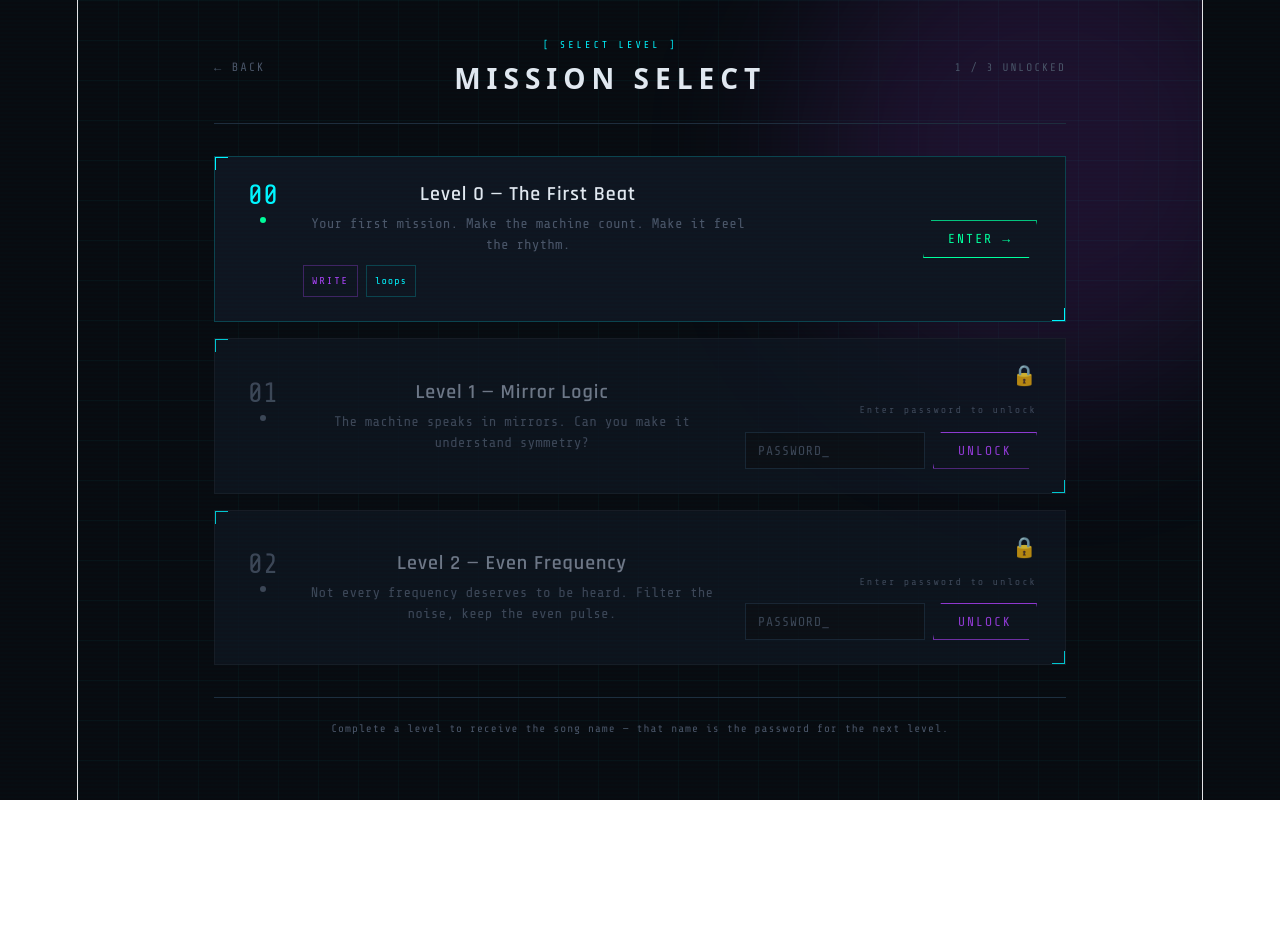
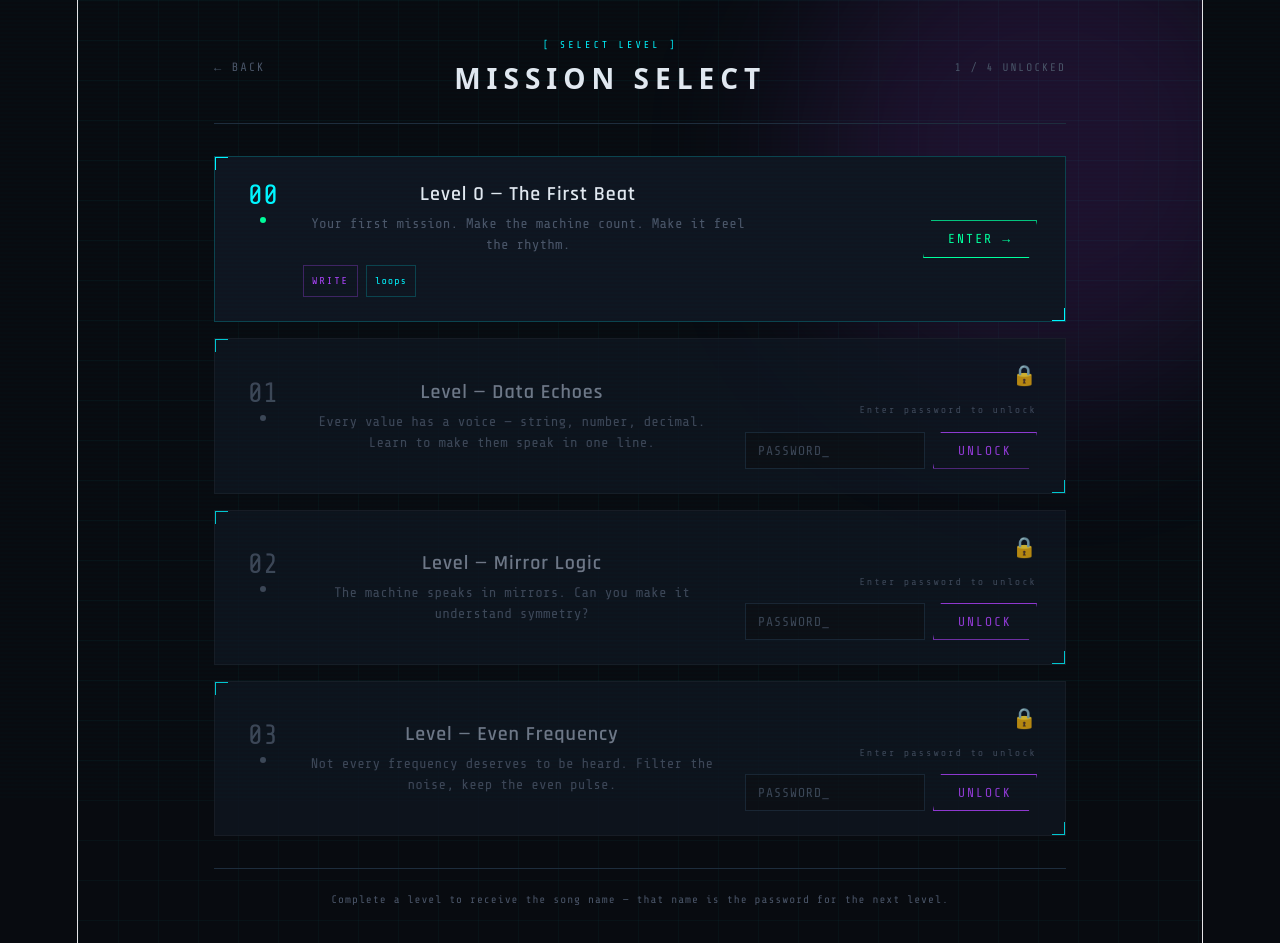
Before and after one commit to feress-klaii/Codio, a React (Vite) app in the folder frontend/: page / in a window 1280 px wide. Both pictures are taken after a click on the button "INITIALIZE SYSTEM". Before the commit the page ends 800 px from the top, so only its background shows below. Built offline with nearby package versions, Linux system fonts and the light colour scheme.

Commit message:
added a level as lvl1

```diff
--- a/frontend/src/App.jsx
+++ b/frontend/src/App.jsx
@@ -25,7 +25,12 @@ function App() {
         />
       )}
       {screen === "level" && selectedLevel !== null && (
+        // key={selectedLevel.id} forces a full remount whenever the level
+        // changes, so component state (code, language, harmony, etc.)
+        // never leaks between levels — even if two levels briefly share
+        // a stale id during a mid-edit, or you jump between levels fast.
         <Level
+          key={selectedLevel.id}
           level={selectedLevel}
           setScreen={setScreen}
         />
--- a/frontend/src/data/levels.js
+++ b/frontend/src/data/levels.js
@@ -1,6 +1,21 @@
+// ─────────────────────────────────────────────────────────────────────────
+// LEVEL CONFIG — single source of truth for the whole platform.
+//
+// `id`    — PERMANENT identifier. Never change once a level ships.
+//           Used for audio filenames, server-side hidden test lookup, etc.
+// `order` — DISPLAY/SEQUENCE position. Spaced by 10s on purpose, so a new
+//           level can be inserted anywhere later just by picking a number
+//           in between two existing ones — no renumbering, ever.
+//
+// Level 0 is the tutorial and is intentionally excluded from the
+// "learn path" topic progression — it has order 0 but isn't counted
+// as part of the curriculum sequence shown to the user.
+// ─────────────────────────────────────────────────────────────────────────
+
 export const levels = [
   {
     id: 0,
+    order: 0,
     title: "Level 0 — The First Beat",
     locked: false,
     password: null,
@@ -15,14 +30,18 @@ export const levels = [
     songName: "THE BEGINNING",
     requiredFeatures: ["loops"],
     hint: "Try using a for loop with range().",
-    // ── Generic scoring criteria ──
-    // Each criterion maps a check (key) to an audio layer and a point weight.
-    // The backend scores these generically — no per-level code needed.
+    editorHeight: "360px",
     criteria: [
       { key: "loops",           layer: "drums",  weight: 35 },
       { key: "no_syntax_error", layer: "chords", weight: 35 },
       { key: "correct_output",  layer: "bass",   weight: 30 },
     ],
+    layerDisplay: {
+      drums:  { label: "DRUMS",  desc: "Rhythm",    color: "var(--accent-cyan)"   },
+      chords: { label: "CHORDS", desc: "Clarity",   color: "var(--accent-purple)" },
+      bass:   { label: "BASS",   desc: "Precision", color: "var(--accent-pink)"   },
+      melody: { label: "MELODY", desc: "Harmony",   color: "var(--accent-green)"  },
+    },
     layers: {
       drums:  { src: "/audio/drums0.mp3",  broken: true },
       chords: { src: "/audio/chords0.mp3", broken: true },
@@ -30,11 +49,83 @@ export const levels = [
       melody: null,
     },
   },
+
   {
     id: 1,
-    title: "Level 1 — Mirror Logic",
+    order: 10,
+    title: "Level — Data Echoes",
     locked: true,
     password: "THE BEGINNING",
+    challenge: "Complete the formatReport function.\n\nGiven a name (string), age (integer), and score (float), return a formatted report string with the score shown to exactly 2 decimal places.",
+    examples: [
+      { input: 'formatReport("Alice", 30, 92.5)', output: "Name: Alice, Age: 30, Score: 92.50" },
+      { input: 'formatReport("Bob", 22, 75)',     output: "Name: Bob, Age: 22, Score: 75.00"   },
+      { input: 'formatReport("Cy", 19, 100)',     output: "Name: Cy, Age: 19, Score: 100.00"   },
+    ],
+    description: "Every value has a voice — string, number, decimal. Learn to make them speak in one line.",
+    type: "complete",
+    starterCode:
+`def formatReport(name, age, score):
+    # Complete this function
+    # Return: "Name: {name}, Age: {age}, Score: {score with 2 decimal places}"
+    pass
+
+# Public test runner — do not modify
+print(formatReport("Alice", 30, 92.5))
+print(formatReport("Bob", 22, 75))
+print(formatReport("Cy", 19, 100))
+`,
+    starterCodeJS:
+`var formatReport = function(name, age, score) {
+    // Complete this function
+    // Return: "Name: {name}, Age: {age}, Score: {score with 2 decimal places}"
+};
+
+// Public test runner — do not modify
+console.log(formatReport("Alice", 30, 92.5));
+console.log(formatReport("Bob", 22, 75));
+console.log(formatReport("Cy", 19, 100));
+`,
+    expectedOutput:   "Name: Alice, Age: 30, Score: 92.50\nName: Bob, Age: 22, Score: 75.00\nName: Cy, Age: 19, Score: 100.00",
+    expectedOutputJS: "Name: Alice, Age: 30, Score: 92.50\nName: Bob, Age: 22, Score: 75.00\nName: Cy, Age: 19, Score: 100.00",
+    songName: "TBD",
+    requiredFeatures: ["functions"],
+    hint: "Use an f-string in Python (f\"...{value:.2f}\") or toFixed(2) in JavaScript to format the score.",
+    editorHeight: "380px",
+    // Documentation only — the authoritative copy of these tests lives
+    // server-side in main.py and is never trusted from the client.
+    callTemplate: "formatReport({args})",
+    hiddenTests: [
+      { args: ["Zoe", 45, 60],    expected: "Name: Zoe, Age: 45, Score: 60.00" },
+      { args: ["Max", 8, 99.99], expected: "Name: Max, Age: 8, Score: 99.99"   },
+      { args: ["Ivy", 100, 0],   expected: "Name: Ivy, Age: 100, Score: 0.00"  },
+    ],
+    criteria: [
+      { key: "functions",         layer: "drums",  weight: 25 },
+      { key: "no_syntax_error",   layer: "chords", weight: 25 },
+      { key: "correct_output",    layer: "bass",   weight: 20 },
+      { key: "all_hidden_passed", layer: "melody", weight: 30 },
+    ],
+    layerDisplay: {
+      drums:  { label: "DRUMS",  desc: "Structure",      color: "var(--accent-cyan)"   },
+      chords: { label: "CHORDS", desc: "Clarity",        color: "var(--accent-purple)" },
+      bass:   { label: "BASS",   desc: "Precision",      color: "var(--accent-pink)"   },
+      melody: { label: "MELODY", desc: "All tests pass", color: "var(--accent-green)"  },
+    },
+    layers: {
+      drums:  { src: "/audio/l3_drums.mp3",  broken: true },
+      chords: { src: "/audio/l3_chords.mp3", broken: true },
+      bass:   { src: "/audio/l3_bass.mp3",   broken: true },
+      melody: { src: "/audio/l3_melody.mp3", broken: true },
+    },
+  },
+
+  {
+    id: 3,
+    order: 20,
+    title: "Level — Mirror Logic",
+    locked: true,
+    password: "TBD", // ← update to match the Data Echoes songName once you pick it
     challenge: "Given an integer x, return True if x is a palindrome, False otherwise.",
     examples: [
       { input: "isPalindrome(121)",  output: "True"  },
@@ -72,22 +163,44 @@ console.log(isPalindrome(10));
     songName: "16 PUNKS",
     requiredFeatures: ["functions", "conditions"],
     hint: "Convert x to a string and compare it to its reverse. Negative numbers are never palindromes.",
+    editorHeight: "380px",
+    callTemplate: "Solution().isPalindrome({args})",
+    hiddenTests: [
+      { args: [12321], expected: true  },
+      { args: [123],   expected: false },
+      { args: [0],     expected: true  },
+      { args: [-5],    expected: false },
+      { args: [1],     expected: true  },
+    ],
+    // ── all_hidden_passed replaces correct_output on drums ──
+    // Closes the cheat gap: hardcoding print(True); print(False); print(False)
+    // satisfies the public test's correct_output, but the class method itself
+    // still gets called directly with fresh inputs during hidden verification,
+    // so a hardcoded/empty implementation fails there and never reaches 100%.
     criteria: [
-      { key: "correct_output",  layer: "drums",  weight: 30 },
-      { key: "conditions",      layer: "chords", weight: 25 },
-      { key: "functions",       layer: "bass",   weight: 25 },
-      { key: "no_syntax_error", layer: "melody", weight: 20 },
+      { key: "all_hidden_passed", layer: "drums",  weight: 30 },
+      { key: "conditions",        layer: "chords", weight: 25 },
+      { key: "functions",         layer: "bass",   weight: 25 },
+      { key: "no_syntax_error",   layer: "melody", weight: 20 },
     ],
+    layerDisplay: {
+      drums:  { label: "DRUMS",  desc: "Precision", color: "var(--accent-cyan)"   },
+      chords: { label: "CHORDS", desc: "Logic",      color: "var(--accent-purple)" },
+      bass:   { label: "BASS",   desc: "Structure",  color: "var(--accent-pink)"   },
+      melody: { label: "MELODY", desc: "Clarity",    color: "var(--accent-green)"  },
+    },
     layers: {
       drums:  { src: "/audio/drums11.mp3",  broken: true },
       chords: { src: "/audio/chords11.mp3", broken: true },
       bass:   { src: "/audio/bass11.mp3",   broken: true },
       melody: { src: "/audio/melody11.mp3", broken: true }
-    },
+    }
   },
+
   {
     id: 2,
-    title: "Level 2 — Even Frequency",
+    order: 30,
+    title: "Level — Even Frequency",
     locked: true,
     password: "16 PUNKS",
     challenge: "Complete the sumEven function.\n\nGiven a list of integers, return the sum of all even numbers in it.",
@@ -122,24 +235,32 @@ console.log(sumEven([2, 4, 6, 8]));
 `,
     expectedOutput:   "6\n0\n20",
     expectedOutputJS: "6\n0\n20",
-    hiddenTests: [
-      { input: [],           expected: 0   },
-      { input: [-2, -4, 1], expected: -6  },
-      { input: [0, 1, 2],   expected: 2   },
-      { input: [100, 99],   expected: 100 },
-      { input: [7, 13, 21], expected: 0   },
-      { input: [2, 2, 2],   expected: 6   },
-      { input: [-1, -2, -3, -4], expected: -6 },
-    ],
     songName: "TBD",
     requiredFeatures: ["loops", "conditions"],
     hint: "Loop through the list and check if each number is divisible by 2 using the % operator.",
+    editorHeight: "380px",
+    callTemplate: "sumEven({args})",
+    hiddenTests: [
+      { args: [[]],               expected: 0   },
+      { args: [[-2, -4, 1]],     expected: -6  },
+      { args: [[0, 1, 2]],       expected: 2   },
+      { args: [[100, 99]],       expected: 100 },
+      { args: [[7, 13, 21]],     expected: 0   },
+      { args: [[2, 2, 2]],       expected: 6   },
+      { args: [[-1, -2, -3, -4]],expected: -6  },
+    ],
     criteria: [
       { key: "loops",             layer: "drums",  weight: 25 },
       { key: "conditions",        layer: "chords", weight: 25 },
       { key: "no_syntax_error",   layer: "bass",   weight: 20 },
       { key: "all_hidden_passed", layer: "melody", weight: 30 },
     ],
+    layerDisplay: {
+      drums:  { label: "DRUMS",  desc: "Iteration",      color: "var(--accent-cyan)"   },
+      chords: { label: "CHORDS", desc: "Logic",          color: "var(--accent-purple)" },
+      bass:   { label: "BASS",   desc: "Clarity",        color: "var(--accent-pink)"   },
+      melody: { label: "MELODY", desc: "All tests pass", color: "var(--accent-green)"  },
+    },
     layers: {
       drums:  { src: "/audio/drums2.mp3",  broken: true },
       chords: { src: "/audio/chords2.mp3", broken: true },
@@ -148,3 +269,6 @@ console.log(sumEven([2, 4, 6, 8]));
     },
   },
 ];
+
+// Levels sorted by display order — use this everywhere levels are listed/navigated.
+export const orderedLevels = [...levels].sort((a, b) => a.order - b.order);
--- a/frontend/src/pages/Level.jsx
+++ b/frontend/src/pages/Level.jsx
@@ -1,7 +1,7 @@
 import React, { useState, useRef, useEffect } from "react";
 import Editor from "@monaco-editor/react";
 import axios from "axios";
-import { levels } from "../data/levels";
+import { levels, orderedLevels } from "../data/levels";
 import { mockRunCode } from "../utils/Mockrunner";
 import XTerminal from "../components/XTerminal";
 import "./Level.css";
@@ -25,70 +25,12 @@ const LANGUAGES = [
   { key: "javascript", label: "JavaScript", monacoLang: "javascript" },
 ];
 
-// Starter code per language per level
-const STARTER_CODE = {
-  0: {
-    python:     "# Write your code here\n",
-    javascript: "// Write your code here\n",
-  },
-  1: {
-    python:
-`class Solution(object):
-    def isPalindrome(self, x):
-        # Complete this method
-        # Return True if x is a palindrome, False otherwise
-        pass
-
-# Test runner — do not modify
-sol = Solution()
-print(sol.isPalindrome(121))
-print(sol.isPalindrome(-121))
-print(sol.isPalindrome(10))
-`,
-    javascript:
-`var isPalindrome = function(x) {
-    // Complete this function
-    // Return true if x is a palindrome, false otherwise
-};
-
-// Test runner — do not modify
-console.log(isPalindrome(121));
-console.log(isPalindrome(-121));
-console.log(isPalindrome(10));
-`,
-  },
-  2: {
-    python:
-`def sumEven(nums):
-    # Complete this function
-    # Return the sum of all even numbers in nums
-    pass
-
-# Public test runner — do not modify
-print(sumEven([1, 2, 3, 4]))
-print(sumEven([1, 3, 5]))
-print(sumEven([2, 4, 6, 8]))
-`,
-    javascript:
-`var sumEven = function(nums) {
-    // Complete this function
-    // Return the sum of all even numbers in nums
-};
-
-// Public test runner — do not modify
-console.log(sumEven([1, 2, 3, 4]));
-console.log(sumEven([1, 3, 5]));
-console.log(sumEven([2, 4, 6, 8]));
-`,
-  },
-};
-
-const getStarterCode = (levelId, lang) => {
-  if (lang === "javascript") {
-    const lvl = levels.find(l => l.id === levelId);
-    return lvl?.starterCodeJS || STARTER_CODE[levelId]?.javascript || "// Write your code here\n";
-  }
-  return STARTER_CODE[levelId]?.python || levels.find(l => l.id === levelId)?.starterCode || "# Write your code here\n";
+// Starter code and layer display now live entirely in levels.js.
+// This keeps Level.jsx generic — adding a new level never requires
+// touching this file, only adding an entry to levels.js.
+const getStarterCode = (level, lang) => {
+  if (lang === "javascript") return level.starterCodeJS || "// Write your code here\n";
+  return level.starterCode || "# Write your code here\n";
 };
 
 // ── Distortion curve generator for WaveShaperNode ──
@@ -105,7 +47,7 @@ function makeDistortionCurve(amount) {
 }
 
 function Level({ level, setScreen }) {
-  const [code, setCode]                   = useState(() => getStarterCode(level.id, "python"));
+  const [code, setCode]                   = useState(() => getStarterCode(level, "python"));
   const [language, setLanguage]           = useState("python");
   const [langDropdownOpen, setLangOpen]   = useState(false);
   const [loading, setLoading]             = useState(false);
@@ -247,7 +189,7 @@ function Level({ level, setScreen }) {
   // ── Language switch ──
   const switchLanguage = (lang) => {
     setLanguage(lang);
-    setCode(getStarterCode(level.id, lang));
+    setCode(getStarterCode(level, lang));
     setLangOpen(false);
     stopAll();
     clearErrorHighlight();
@@ -296,7 +238,7 @@ function Level({ level, setScreen }) {
 
   // ── Full reset ──
   const resetLevel = () => {
-    setCode(getStarterCode(level.id, "python"));
+    setCode(getStarterCode(level, "python"));
     setLanguage("python");
     stopAll();
     setCompleted(false);
@@ -525,7 +467,6 @@ function Level({ level, setScreen }) {
           conditions_required: level.requiredFeatures.includes("conditions") ? 1 : 0,
           functions_required:  level.requiredFeatures.includes("functions")  ? 1 : 0,
           test_runner:         "",
-          criteria:            level.criteria || null, // ← generic scoring config
         });
 
         const data    = res.data;
@@ -566,29 +507,18 @@ function Level({ level, setScreen }) {
   };
 
   const currentLang   = LANGUAGES.find(l => l.key === language);
-  const nextLevel     = levels.find(l => l.id === level.id + 1);
+  const displayIndex  = orderedLevels.findIndex(l => l.id === level.id);
+  const nextLevel     = orderedLevels[displayIndex + 1] || null;
   const layerKeys     = ["drums","chords","bass","melody"].filter(k => level.layers[k] !== null);
 
-  const LAYER_DISPLAY = level.id === 0
-    ? {
-        drums:  { label: "DRUMS",  desc: "Rhythm",         color: "var(--accent-cyan)"   },
-        chords: { label: "CHORDS", desc: "Clarity",        color: "var(--accent-purple)" },
-        bass:   { label: "BASS",   desc: "Precision",      color: "var(--accent-pink)"   },
-        melody: { label: "MELODY", desc: "Harmony",        color: "var(--accent-green)"  },
-      }
-    : level.id === 2
-    ? {
-        drums:  { label: "DRUMS",  desc: "Iteration",      color: "var(--accent-cyan)"   },
-        chords: { label: "CHORDS", desc: "Logic",          color: "var(--accent-purple)" },
-        bass:   { label: "BASS",   desc: "Clarity",        color: "var(--accent-pink)"   },
-        melody: { label: "MELODY", desc: "All tests pass", color: "var(--accent-green)"  },
-      }
-    : {
-        drums:  { label: "DRUMS",  desc: "Precision",      color: "var(--accent-cyan)"   },
-        chords: { label: "CHORDS", desc: "Logic",          color: "var(--accent-purple)" },
-        bass:   { label: "BASS",   desc: "Structure",      color: "var(--accent-pink)"   },
-        melody: { label: "MELODY", desc: "Clarity",        color: "var(--accent-green)"  },
-      };
+  // Layer labels/descriptions come straight from levels.js now —
+  // no per-level id branching needed here anymore.
+  const LAYER_DISPLAY = level.layerDisplay || {
+    drums:  { label: "DRUMS",  desc: "Rhythm",   color: "var(--accent-cyan)"   },
+    chords: { label: "CHORDS", desc: "Clarity",  color: "var(--accent-purple)" },
+    bass:   { label: "BASS",   desc: "Precision",color: "var(--accent-pink)"   },
+    melody: { label: "MELODY", desc: "Harmony",  color: "var(--accent-green)" },
+  };
 
   return (
     <div className={`level-screen scanlines ${completionFlash ? "completion-flash" : ""}`}>
@@ -599,7 +529,7 @@ function Level({ level, setScreen }) {
           ← LEVELS
         </button>
         <div className="level-topbar-title">
-          <span className="level-topbar-id">LEVEL_{String(level.id).padStart(2, "0")}</span>
+          <span className="level-topbar-id">LEVEL_{String(displayIndex).padStart(2, "0")}</span>
           <h2 className="level-topbar-name">{level.title}</h2>
         </div>
         <div className="harmony-meter">
@@ -676,7 +606,7 @@ function Level({ level, setScreen }) {
               </div>
             </div>
             <Editor
-              height={level.id === 0 ? "360px" : "380px"}
+              height={level.editorHeight || "380px"}
               language={currentLang.monacoLang}
               theme="vs-dark"
               value={code}
--- a/frontend/src/pages/LevelSelect.jsx
+++ b/frontend/src/pages/LevelSelect.jsx
@@ -1,15 +1,15 @@
 import React, { useState } from "react";
-import { levels } from "../data/levels";
+import { orderedLevels } from "../data/levels";
 import "./LevelSelect.css";
 
-// Level 0 is always accessible.
-// All other levels require password every session — never saved.
-const ALWAYS_UNLOCKED = [0];
+// Level 0 (tutorial) is always accessible.
+// All other levels require a password every session — never saved.
+const ALWAYS_UNLOCKED_IDS = [0];
 
 function LevelSelect({ setScreen, goToLevel }) {
   const [passwordInputs, setPasswordInputs] = useState({});
   const [errors, setErrors]                 = useState({});
-  const [sessionUnlocked, setSessionUnlocked] = useState([...ALWAYS_UNLOCKED]);
+  const [sessionUnlocked, setSessionUnlocked] = useState([...ALWAYS_UNLOCKED_IDS]);
   const [justUnlocked, setJustUnlocked]     = useState(null);
 
   const handlePasswordSubmit = (level) => {
@@ -44,13 +44,13 @@ function LevelSelect({ setScreen, goToLevel }) {
             <h2 className="ls-title">MISSION SELECT</h2>
           </div>
           <div className="ls-status">
-            <span>{sessionUnlocked.length} / {levels.length} UNLOCKED</span>
+            <span>{sessionUnlocked.length} / {orderedLevels.length} UNLOCKED</span>
           </div>
         </div>
 
-        {/* LEVELS LIST */}
+        {/* LEVELS LIST — always rendered in `order` sequence, never raw array/id order */}
         <div className="ls-levels">
-          {levels.map((level) => {
+          {orderedLevels.map((level, index) => {
             const isUnlocked = sessionUnlocked.includes(level.id);
             const isNew      = justUnlocked === level.id;
 
@@ -61,7 +61,9 @@ function LevelSelect({ setScreen, goToLevel }) {
               >
                 <div className="level-card-left">
                   <div className="level-id">
-                    <span className="level-num">{String(level.id).padStart(2, "0")}</span>
+                    {/* Badge shows POSITION in the sequence, not the permanent id —
+                        so inserting/reordering levels never produces a confusing badge number */}
+                    <span className="level-num">{String(index).padStart(2, "0")}</span>
                     <span className="level-status-dot" />
                   </div>
                   <div className="level-info">
@@ -80,10 +82,7 @@ function LevelSelect({ setScreen, goToLevel }) {
 
                 <div className="level-card-right">
                   {isUnlocked ? (
-                    <button
-                      className="btn btn-green"
-                      onClick={() => goToLevel(level)}
-                    >
+                    <button className="btn btn-green" onClick={() => goToLevel(level)}>
                       ENTER →
                     </button>
                   ) : (
@@ -97,28 +96,16 @@ function LevelSelect({ setScreen, goToLevel }) {
                           placeholder="PASSWORD_"
                           value={passwordInputs[level.id] || ""}
                           onChange={(e) =>
-                            setPasswordInputs((prev) => ({
-                              ...prev,
-                              [level.id]: e.target.value,
-                            }))
+                            setPasswordInputs((prev) => ({ ...prev, [level.id]: e.target.value }))
                           }
-                          onKeyDown={(e) => {
-                            if (e.key === "Enter") handlePasswordSubmit(level);
-                          }}
+                          onKeyDown={(e) => { if (e.key === "Enter") handlePasswordSubmit(level); }}
                         />
-                        <button
-                          className="btn btn-purple"
-                          onClick={() => handlePasswordSubmit(level)}
-                        >
+                        <button className="btn btn-purple" onClick={() => handlePasswordSubmit(level)}>
                           UNLOCK
                         </button>
                       </div>
-                      {errors[level.id] && (
-                        <p className="lock-error">{errors[level.id]}</p>
-                      )}
-                      {isNew && (
-                        <p className="lock-success">ACCESS GRANTED ✓</p>
-                      )}
+                      {errors[level.id] && <p className="lock-error">{errors[level.id]}</p>}
+                      {isNew && <p className="lock-success">ACCESS GRANTED ✓</p>}
                     </div>
                   )}
                 </div>
@@ -127,7 +114,6 @@ function LevelSelect({ setScreen, goToLevel }) {
           })}
         </div>
 
-        {/* FOOTER */}
         <div className="ls-footer">
           <span className="ls-footer-note">
             Complete a level to receive the song name — that name is the password for the next level.
```
Also changed, not shown: 1 other file (tests, documents, lock files or other folders).
